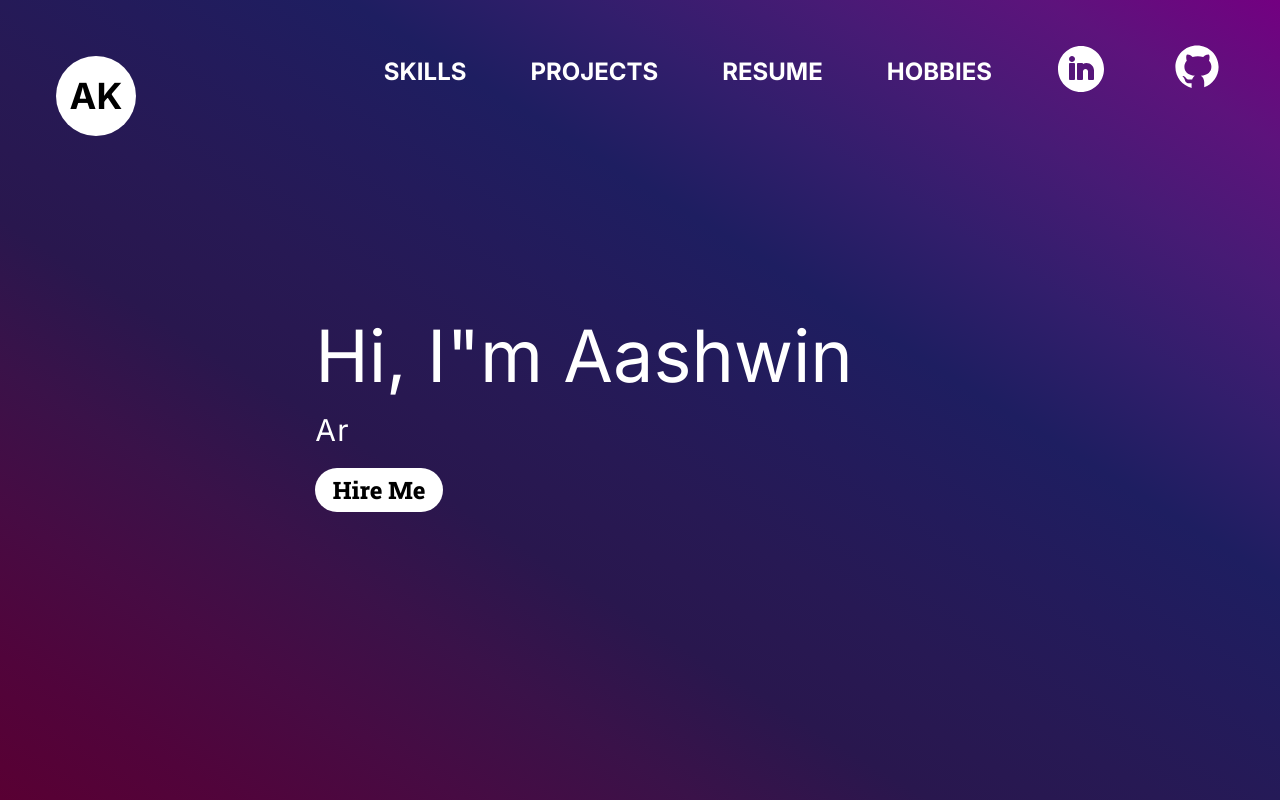
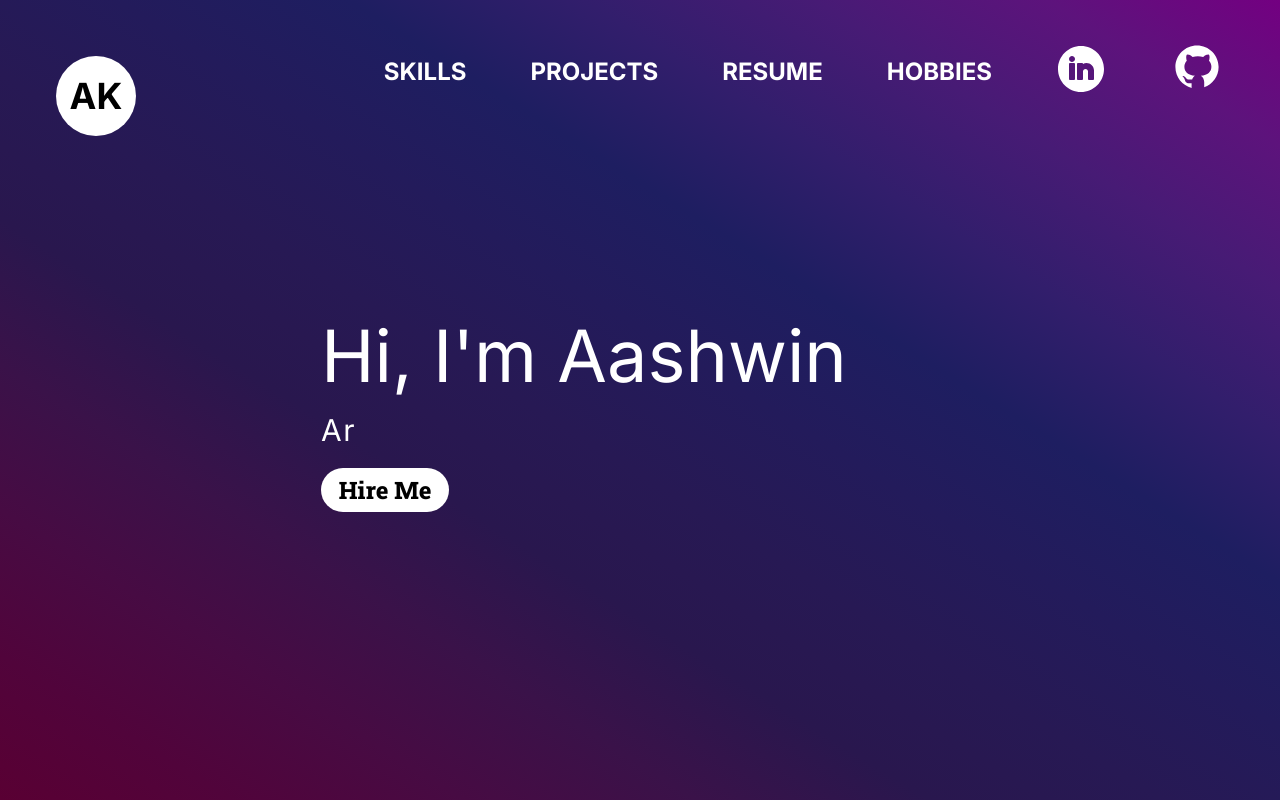
Before and after one commit to aashwink9/portfolio-ak, a Next.js app: page / in a window 1280 px wide. Shown: the top 800 px of the page. Built offline with nearby package versions, Linux system fonts and the light colour scheme.

Commit message:
fixed a minor lint

```diff
--- a/app/page.js
+++ b/app/page.js
@@ -57,7 +57,7 @@ function ProjectSection() {
             <h1 className='text-2xl mt-3 ml-1'><b>Created in: C#</b></h1>
             <p className='ml-2 mt-3 text-xl'>This webserver, created in C#, is capable of using<br/>
                                              the RSA encryption algorithm to create Base64 encoded<br/>
-                                             private and public key for a user, and then using C#&quot;s<br/>
+                                             private and public key for a user, and then using C#&apos;s<br/>
                                              BigInteger class, encodes a given message and sends it<br/>
                                              to another server hosted elsewhere, with the same code.<br/>
                                              It uses asynchronous programming to send/listen for<br/>
@@ -99,7 +99,7 @@ function NameHeading() {
     <div className='absolute top-[40vh] w-full px-32'>
       <div className='flex justify-center gap-28'>
         <div>
-          <h1 className='text-7xl'>Hi, I&quot;m Aashwin</h1>
+          <h1 className='text-7xl'>Hi, I&apos;m Aashwin</h1>
           <TypewriterSub className={roboto_mono.className}/>
           <button className={`${roboto_slab.className} bg-white text-black text-2xl text-center
           rounded-3xl w-32 h-11 mt-5`}>
```
